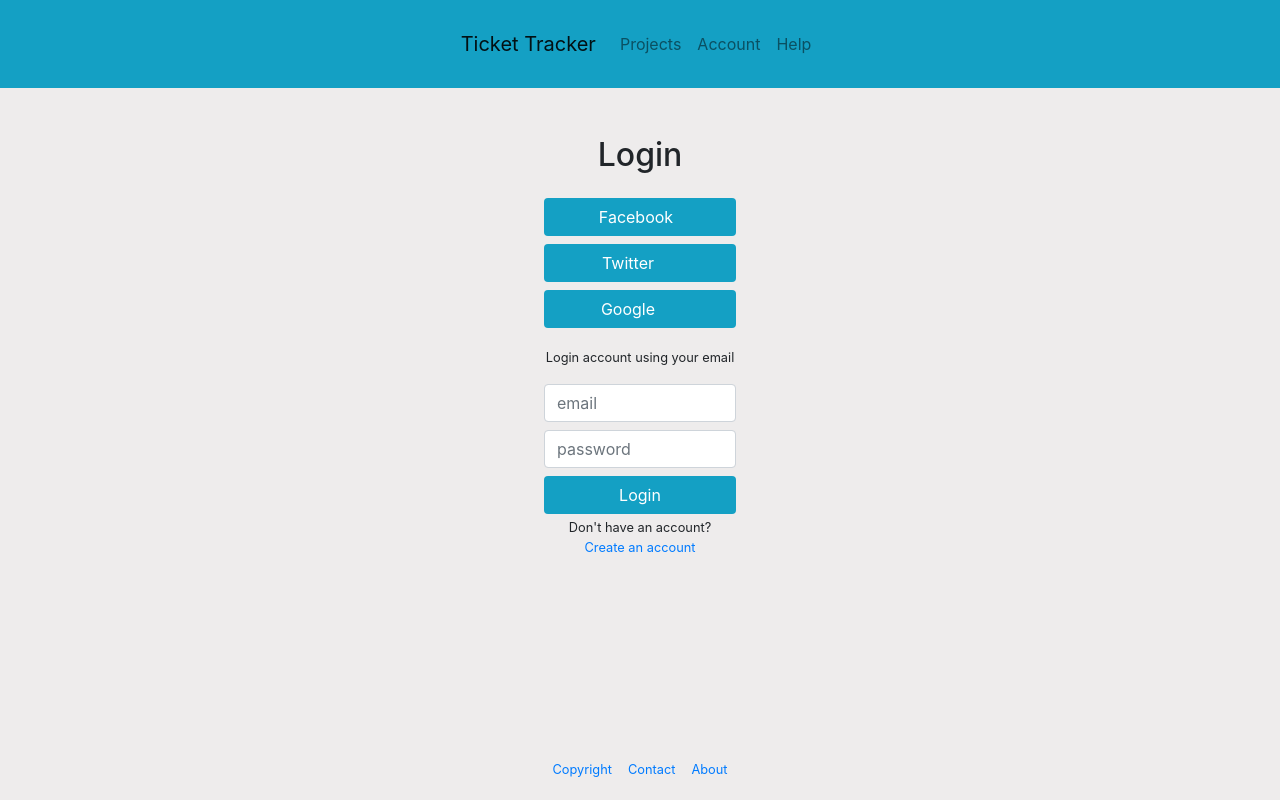
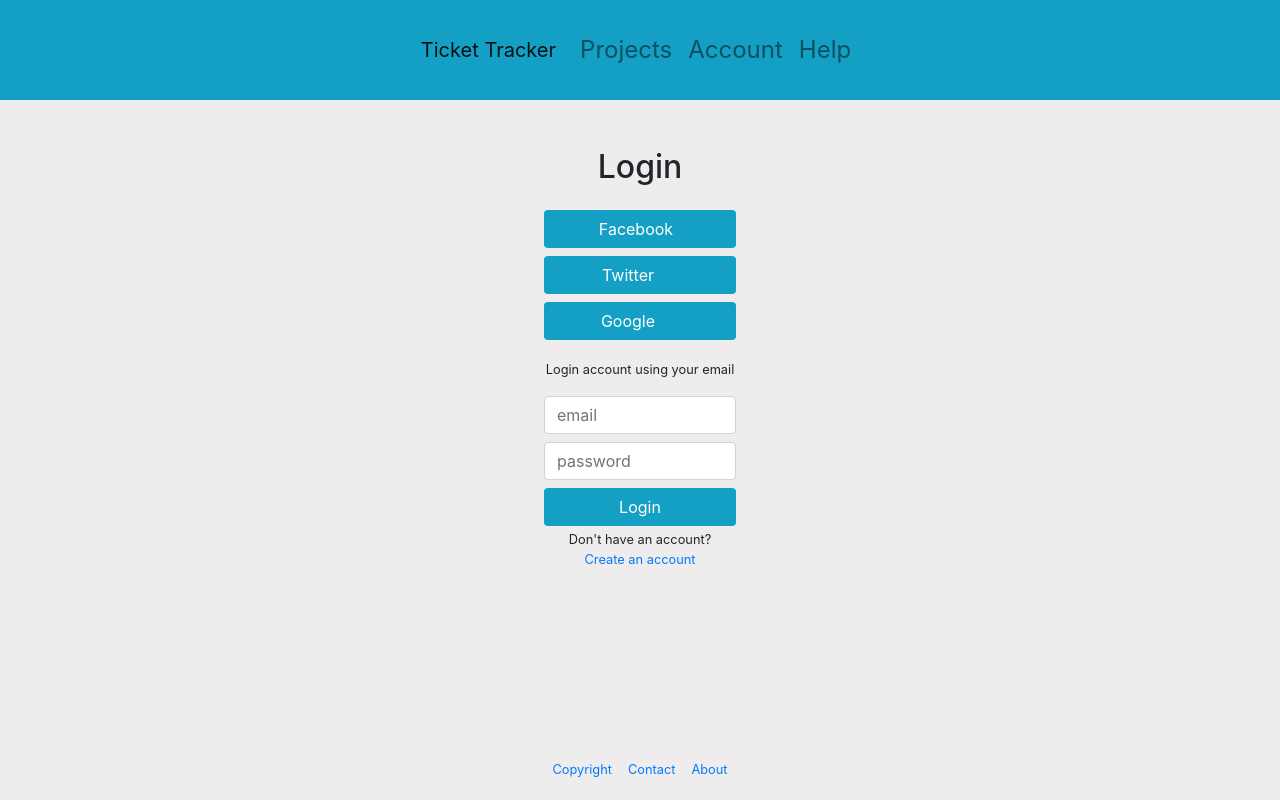
Before and after one commit to Raf-Batista/TicketTracker-Old, a React (Create React App) app in the folder ticket-tracker-client/: page / in a window 1280 px wide. Built offline with nearby package versions, Linux system fonts and the light colour scheme.

Commit message:
Increase font size of home page link

```diff
--- a/ticket-tracker-client/src/components/Navbar/Navbar.css
+++ b/ticket-tracker-client/src/components/Navbar/Navbar.css
@@ -1,3 +1,8 @@
 .navigation {
     background-color: #14a0c4;
+    font-size: x-large;
 }
+
+.home-link {
+    font-size: 1em;
+}
```
